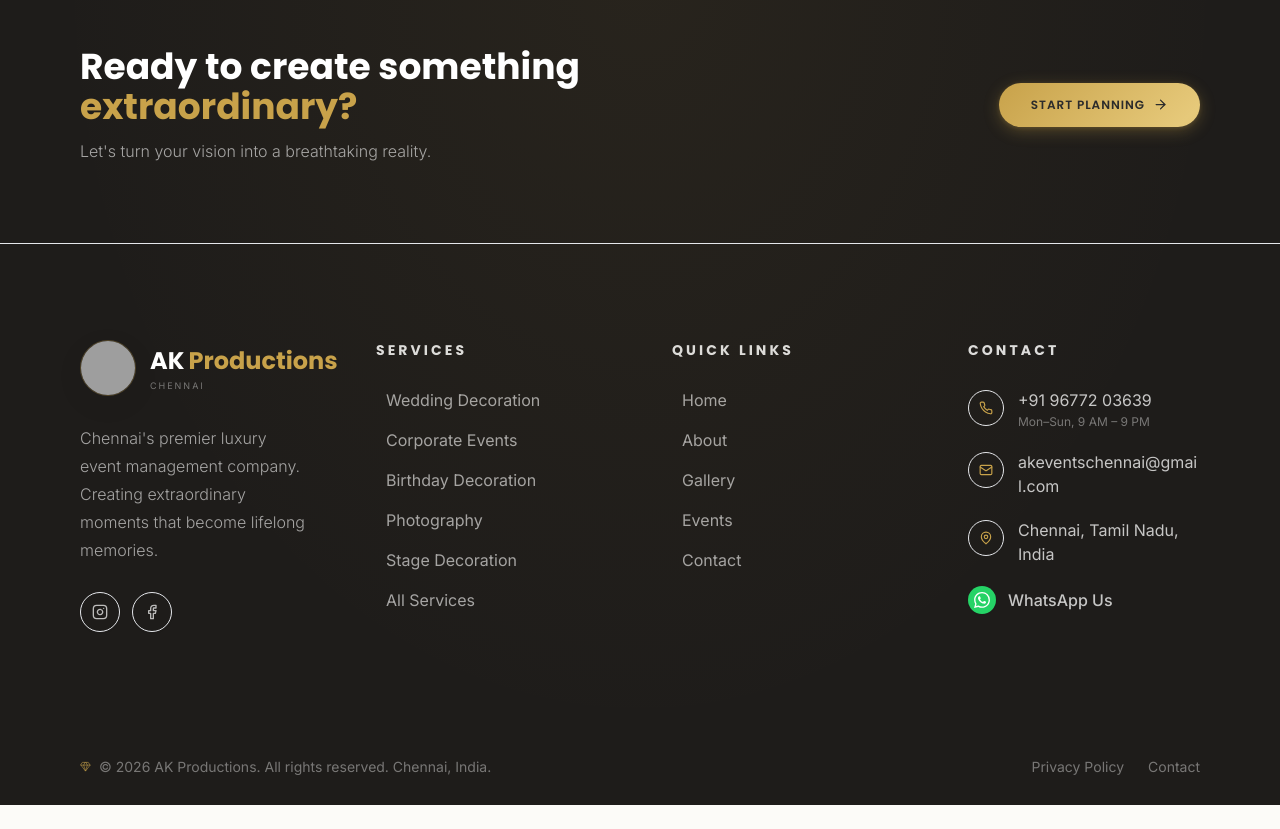
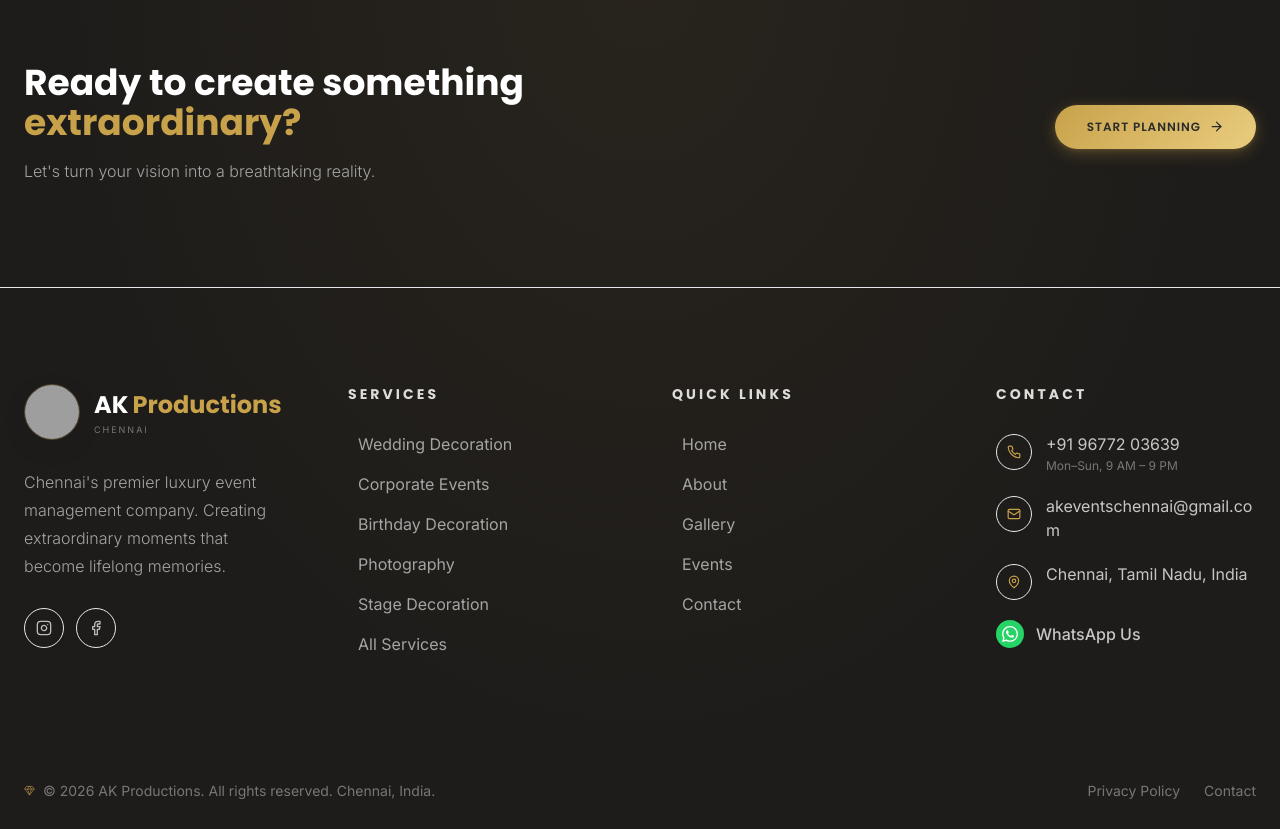
Before and after one commit to ADITHIYA-2529/AK_PRODUCTIONS, a React (Vite) app: page / in a window 1280 px wide. Shown: the part 7480-8309 px from the top of the page. Before the commit the page ends 8285 px from the top, so only its background shows below. Built offline with nearby package versions, Linux system fonts and the light colour scheme; no server answers; grey boxes are pictures that could not be loaded; a web font is replaced by a local one.

Commit message:
Website updates

```diff
--- a/src/components/layout/Footer.tsx
+++ b/src/components/layout/Footer.tsx
@@ -64,13 +64,13 @@ export default function Footer() {
 
       {/* ── Pre-footer CTA ── */}
       <div className="relative border-b border-white/8">
-        <div className="container-luxury py-14 sm:py-16 md:py-20 flex flex-col md:flex-row items-center justify-between gap-8 text-center md:text-left">
+        <div className="container-luxury px-5 sm:px-6 py-16 sm:py-20 md:py-24 flex flex-col md:flex-row items-center justify-between gap-10 md:gap-8 text-center md:text-left">
           <div className="max-w-2xl">
-            <h3 className="font-display text-2xl sm:text-3xl md:text-4xl font-bold text-white leading-tight mb-3">
+            <h3 className="font-display text-2xl sm:text-3xl md:text-4xl font-bold text-white leading-tight mb-4">
               Ready to create something{' '}
               <span className="text-brand-gold">extraordinary?</span>
             </h3>
-            <p className="text-white/60 text-sm sm:text-base font-body font-light leading-relaxed">
+            <p className="text-white/60 text-sm sm:text-base font-body font-light leading-7 mb-2">
               Let's turn your vision into a breathtaking reality.
             </p>
           </div>
@@ -89,12 +89,12 @@ export default function Footer() {
         initial="hidden"
         whileInView="visible"
         viewport={{ once: true, margin: '-80px' }}
-        className="container-luxury py-16 sm:py-20 md:py-24 grid grid-cols-1 sm:grid-cols-2 lg:grid-cols-4 gap-10 sm:gap-12 lg:gap-14 xl:gap-16"
+        className="container-luxury px-5 sm:px-6 py-14 sm:py-20 md:py-24 grid grid-cols-1 sm:grid-cols-2 lg:grid-cols-4 gap-12 sm:gap-12 lg:gap-14 xl:gap-16"
       >
 
         {/* Brand */}
         <motion.div variants={fadeInUp} className="lg:col-span-1">
-          <Link to="/" className="flex items-center gap-3.5 mb-6 sm:mb-7">
+          <Link to="/" className="flex items-center gap-3.5 mb-7 sm:mb-7">
             <img
               src={footerLogoSrc}
               alt="AK Productions"
@@ -111,7 +111,7 @@ export default function Footer() {
             </div>
           </Link>
 
-          <p className="text-white/60 text-sm sm:text-base leading-relaxed sm:leading-7 mb-6 sm:mb-7 font-body font-light">
+          <p className="text-white/60 text-sm sm:text-base leading-7 sm:leading-7 mb-8 sm:mb-7 font-body font-light">
             Chennai's premier luxury event management company. Creating extraordinary moments that
             become lifelong memories.
           </p>
@@ -135,10 +135,10 @@ export default function Footer() {
 
         {/* Services */}
         <motion.div variants={fadeInUp}>
-          <h4 className="font-display text-xs sm:text-sm font-bold text-white/85 uppercase tracking-[0.22em] mb-6 sm:mb-7">
+          <h4 className="font-display text-xs sm:text-sm font-bold text-white/85 uppercase tracking-[0.22em] mb-7 sm:mb-7">
             Services
           </h4>
-          <ul className="space-y-3.5 sm:space-y-4">
+          <ul className="space-y-4 sm:space-y-4">
             {FOOTER_SERVICES.map(({ label, path }) => (
               <li key={path}>
                 <Link
@@ -155,10 +155,10 @@ export default function Footer() {
 
         {/* Quick Links */}
         <motion.div variants={fadeInUp}>
-          <h4 className="font-display text-xs sm:text-sm font-bold text-white/85 uppercase tracking-[0.22em] mb-6 sm:mb-7">
+          <h4 className="font-display text-xs sm:text-sm font-bold text-white/85 uppercase tracking-[0.22em] mb-7 sm:mb-7">
             Quick Links
           </h4>
-          <ul className="space-y-3.5 sm:space-y-4">
+          <ul className="space-y-4 sm:space-y-4">
             {FOOTER_QUICK_LINKS.map(({ label, path }) => (
               <li key={path}>
                 <Link
@@ -175,10 +175,10 @@ export default function Footer() {
 
         {/* Contact */}
         <motion.div variants={fadeInUp}>
-          <h4 className="font-display text-xs sm:text-sm font-bold text-white/85 uppercase tracking-[0.22em] mb-6 sm:mb-7">
+          <h4 className="font-display text-xs sm:text-sm font-bold text-white/85 uppercase tracking-[0.22em] mb-7 sm:mb-7">
             Contact
           </h4>
-          <div className="space-y-4 sm:space-y-5">
+          <div className="space-y-5 sm:space-y-5">
             <a
               href={`tel:${phone.replace(/\s+/g, '')}`}
               className="flex items-start gap-3.5 group"
@@ -231,7 +231,7 @@ export default function Footer() {
       <div className="h-px bg-white/8" />
 
       {/* ── Bottom Bar ── */}
-      <div className="container-luxury py-6 sm:py-7 flex flex-col items-center justify-center gap-4 sm:flex-row sm:justify-between">
+      <div className="container-luxury px-5 sm:px-6 py-8 sm:py-7 flex flex-col items-center justify-center gap-4 sm:flex-row sm:justify-between">
         <div className="flex items-center gap-2 text-white/40">
           <Gem size={11} className="text-brand-gold/60" />
           <p className="text-xs sm:text-sm font-body">
```
